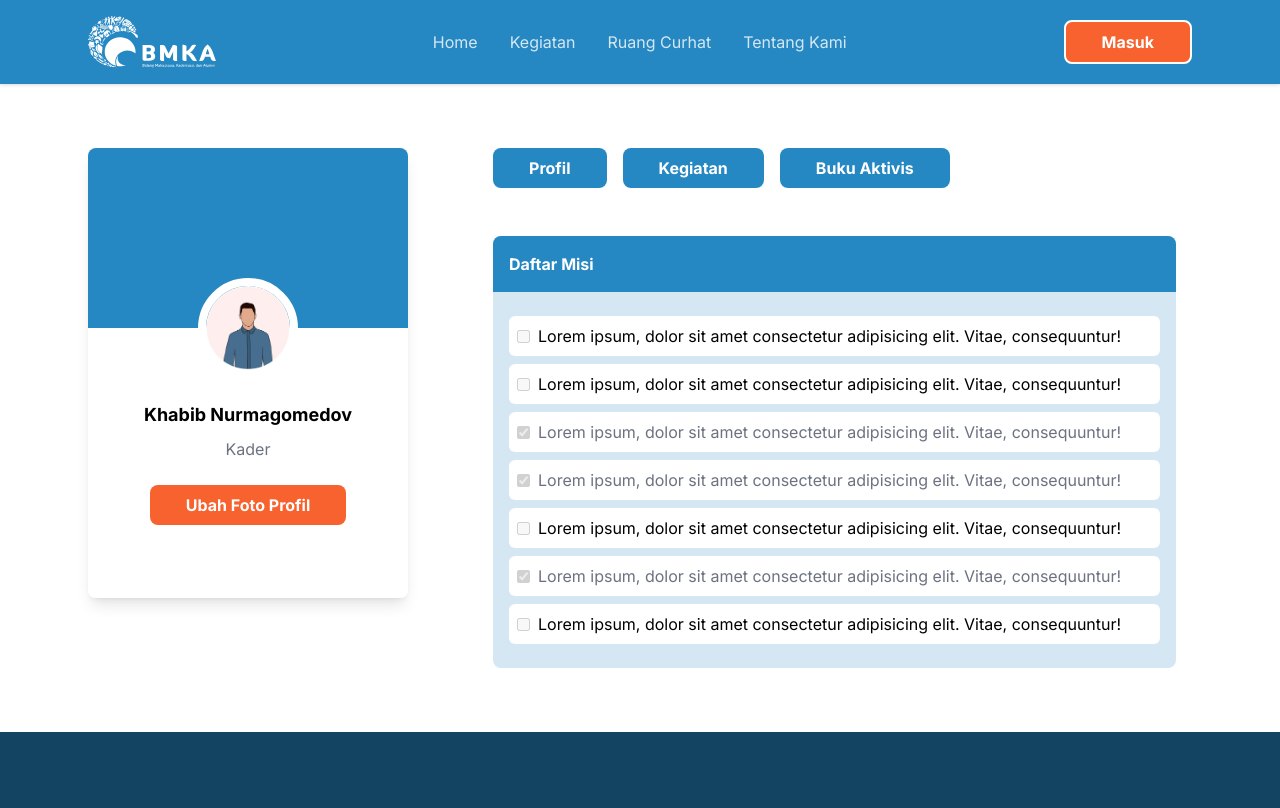
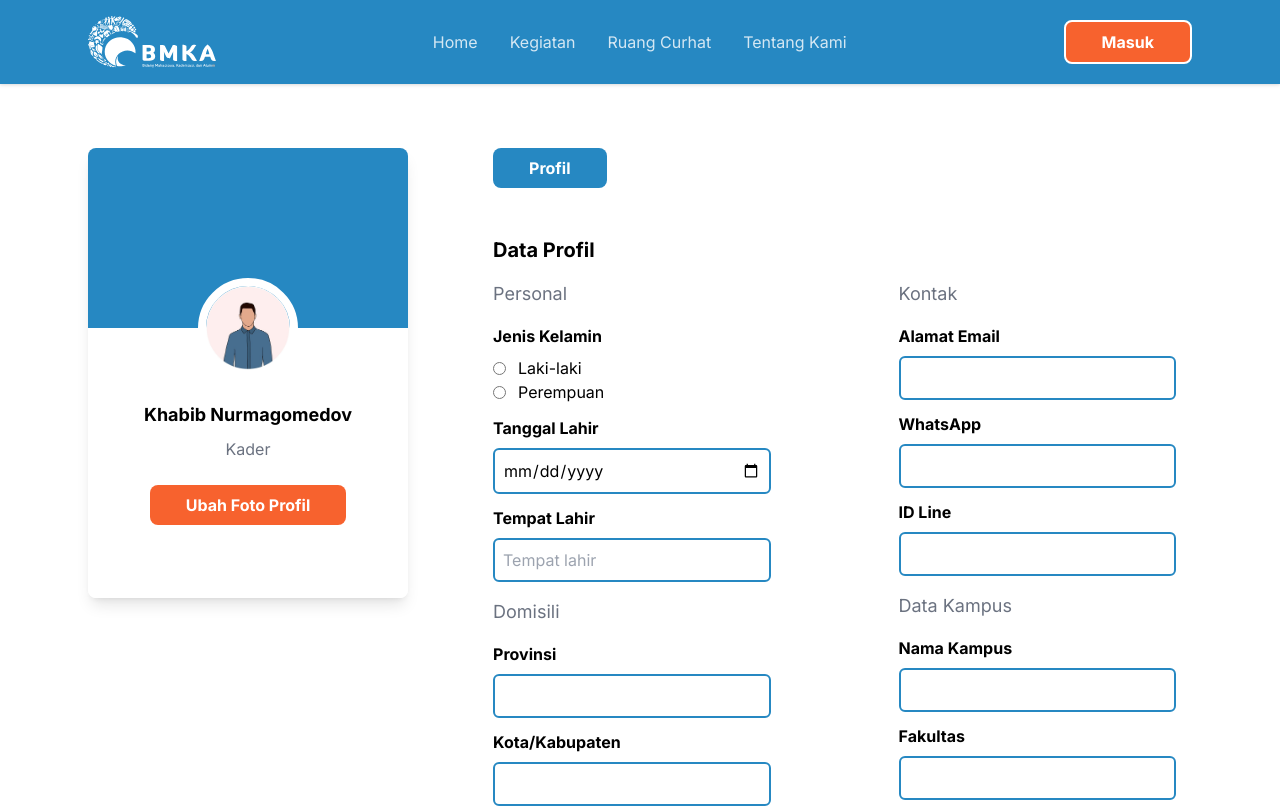
Before and after one commit to salman-digital-lab/new-web-kaderisasi, a Next.js app: page /profile in a window 1280 px wide. Shown: the top 808 px of the page. Built offline with nearby package versions, Linux system fonts and the light colour scheme.

Commit message:
feat: add switch section

```diff
--- a/src/app/profile/page.tsx
+++ b/src/app/profile/page.tsx
@@ -1,13 +1,20 @@
 'use client';
 
+import { useState } from 'react';
 import Image from 'next/image';
 import { Navbar } from '@/components/layout';
 import { Button } from '@/components/common';
-import { BukuAktivis } from './components';
+import { Profil, Kegiatan, BukuAktivis } from './components';
 import { Footer } from '@/components/layout';
 import placeholderImage from '@/assets/images/profile-image-placeholder.jpg';
 
 export default function Profile() {
+	const [section, setSection] = useState('profil');
+
+	function switchSection(section: string) {
+		setSection(section);
+	}
+
 	return (
 		<>
 			<Navbar />
@@ -38,12 +45,14 @@ export default function Profile() {
 						{/* Detail */}
 						<section className="w-2/3 px-4 flex flex-col gap-4">
 							<div className="flex justify-start items-center gap-4 mb-8">
-								<Button>Profil</Button>
-								<Button>Kegiatan</Button>
-								<Button>Buku Aktivis</Button>
+								<Button onClick={() => switchSection('profil')} variant={section === 'profil' ? 'primary' : 'transparant-primary'}>Profil</Button>
+								<Button onClick={() => switchSection('kegiatan')} variant={section === 'kegiatan' ? 'primary' : 'transparant-primary'}>Kegiatan</Button>
+								<Button onClick={() => switchSection('buku aktivis')} variant={section === 'buku aktivis' ? 'primary' : 'transparant-primary'}>Buku Aktivis</Button>
 							</div>
 							<div>
-								<BukuAktivis />
+								{section === 'profil' && <Profil/>}
+								{section === 'kegiatan' && <Kegiatan/>}
+								{section === 'buku aktivis' && <BukuAktivis/>}
 							</div>
 						</section>
 						{/* Detail end */}
```
